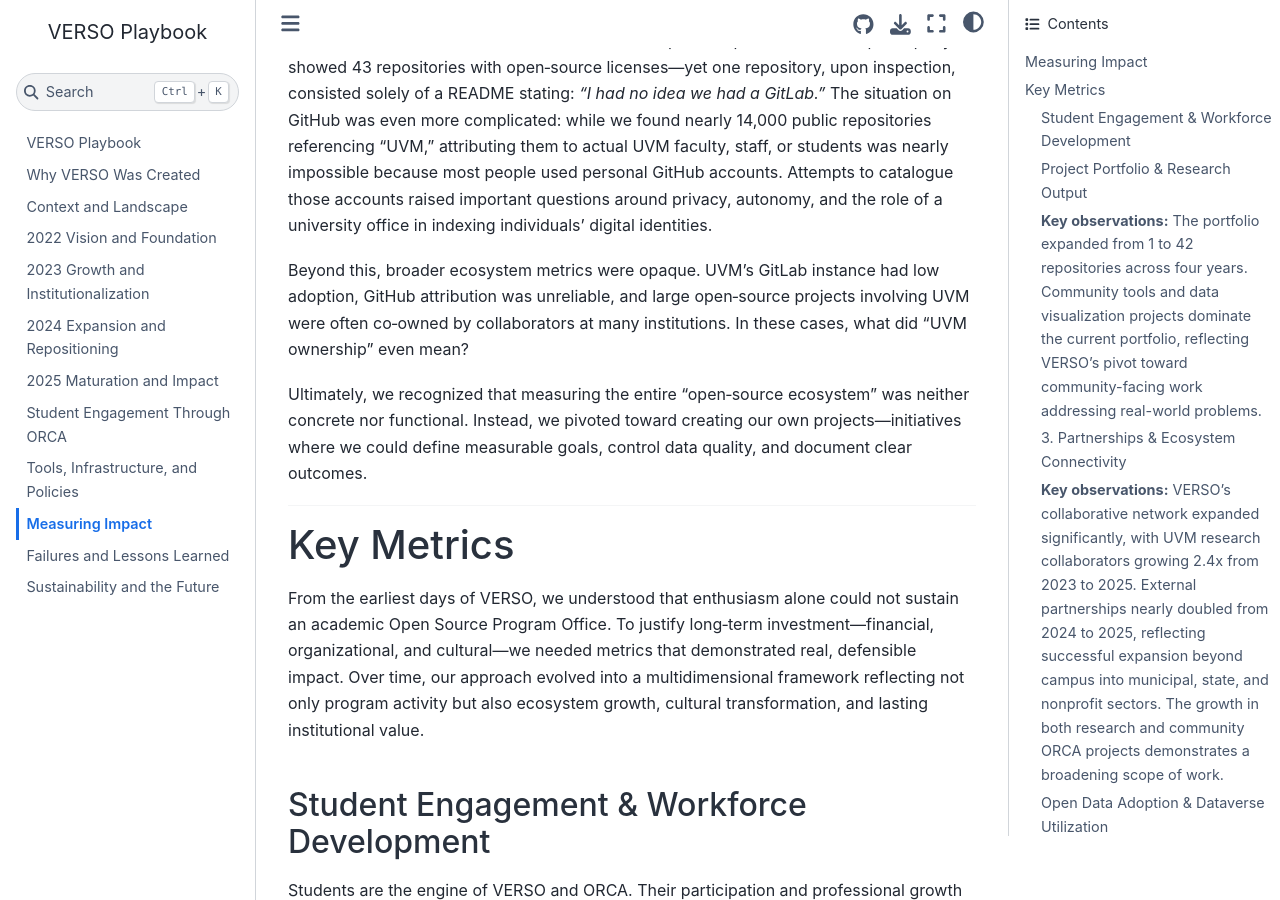
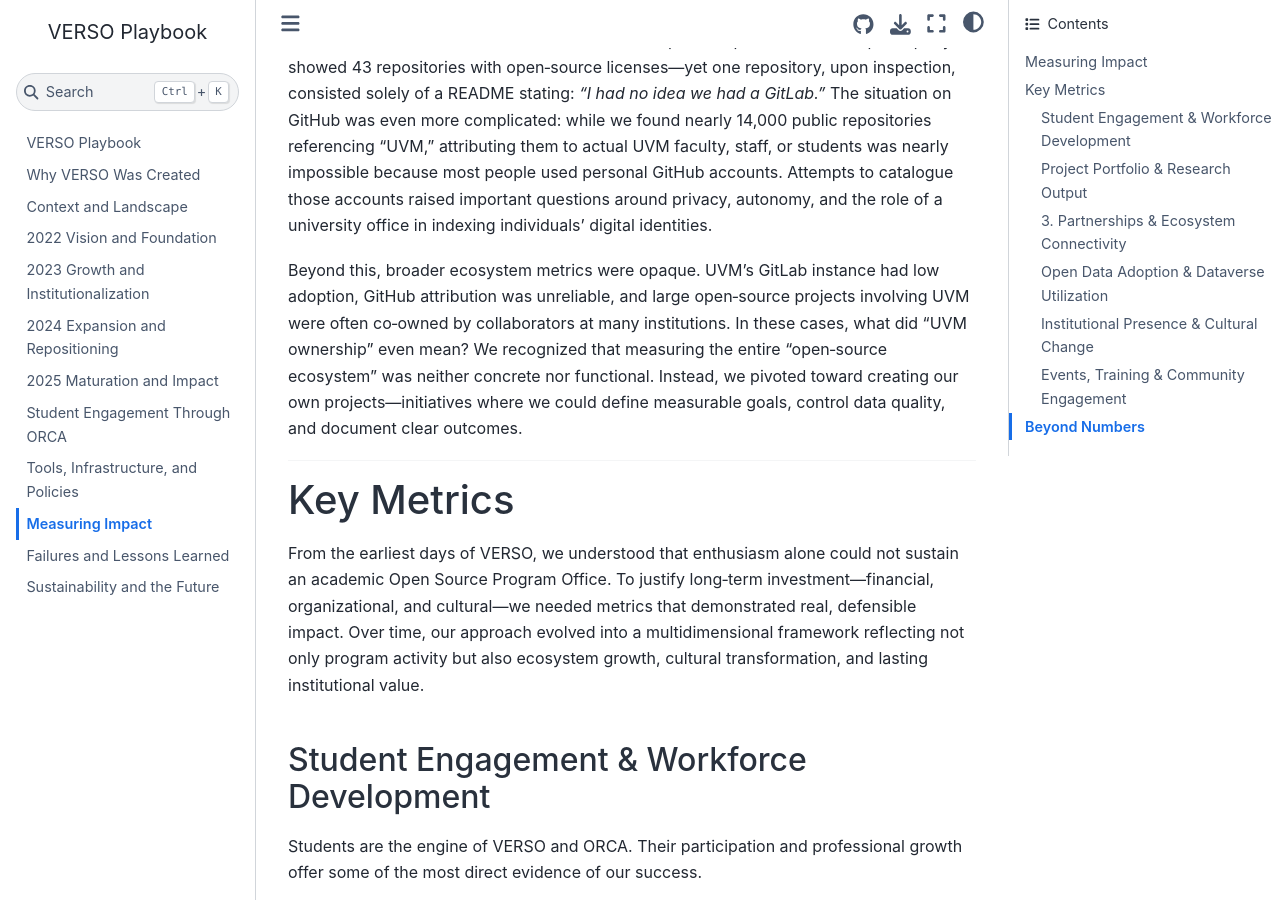
Before and after one commit to VERSO-UVM/VERSO-Playbook, a Jupyter Book: the page built from book/measuring_impact.md, in a window 1280 px wide and 900 px high, scrolled down 408 px. Built offline with Jupyter Book 1.0.4 settings and Sphinx 7.4.7 and the Sphinx Book theme 1.1.4, drawn with Linux system fonts in a browser that asks for light colours; some of the changed text lies outside the part shown.

Commit message:
clean up metrics

```diff
--- a/book/measuring_impact.md
+++ b/book/measuring_impact.md
@@ -7,9 +7,7 @@
 
 One of the earliest examples of this difficulty came from trying to gather statistics from the UVM‑hosted GitLab instance about the number of public repositories. A first‑pass query showed 43 repositories with open‑source licenses—yet one repository, upon inspection, consisted solely of a README stating: *“I had no idea we had a GitLab.”* The situation on GitHub was even more complicated: while we found nearly 14,000 public repositories referencing “UVM,” attributing them to actual UVM faculty, staff, or students was nearly impossible because most people used personal GitHub accounts. Attempts to catalogue those accounts raised important questions around privacy, autonomy, and the role of a university office in indexing individuals’ digital identities.
 
-Beyond this, broader ecosystem metrics were opaque. UVM’s GitLab instance had low adoption, GitHub attribution was unreliable, and large open‑source projects involving UVM were often co‑owned by collaborators at many institutions. In these cases, what did “UVM ownership” even mean?
-
-Ultimately, we recognized that measuring the entire “open‑source ecosystem” was neither concrete nor functional. Instead, we pivoted toward creating our own projects—initiatives where we could define measurable goals, control data quality, and document clear outcomes.
+Beyond this, broader ecosystem metrics were opaque. UVM’s GitLab instance had low adoption, GitHub attribution was unreliable, and large open‑source projects involving UVM were often co‑owned by collaborators at many institutions. In these cases, what did “UVM ownership” even mean? We recognized that measuring the entire “open‑source ecosystem” was neither concrete nor functional. Instead, we pivoted toward creating our own projects—initiatives where we could define measurable goals, control data quality, and document clear outcomes.
 
 ---
 
@@ -48,8 +46,6 @@
 | **Total Hours Contributed** | 338 | 4,414 | 3,166 |
 | **Average Hours per Student** | 68 | 177 | 106 |
 | **Retention Rate** | 60% (3/5) | 72% (18/25) | 73% (22/30) |
-
-**Key observations:** Student participation grew 6x from 2023 to 2025. While total hours peaked in 2024, the program maintained strong retention rates (exceeding 70% target by 2024). The average hours per student reflects a shift toward more focused, intensive projects by 2025.
 
 ---
 
@@ -93,7 +89,6 @@
 | Class Exercises | 3 | 7% |
 | **Total** | **34** | **100%** |
 
-**Key observations:** The portfolio expanded from 1 to 42 repositories across four years. Community tools and data visualization projects dominate the current portfolio, reflecting VERSO's pivot toward community-facing work addressing real-world problems.
 ---
 
 ## 3. Partnerships & Ecosystem Connectivity
@@ -107,20 +102,18 @@
     -   2024 - 45 (2 research ORCA project)
     -   2025 - 60 (4 research ORCA projects)
 - **External partners** - Collaboration with nonprofits, state agencies, local governments, and other universities either from project exploration to building software. This is approximate, this is not stored in an easy to find system, especially year to year as once a partnership is created it may be in a semi-active state.
-    -   2023 - Unknown
     -   2024 - 14 (3 Community ORCA project)
-    -   2025 - 25 (4 Community ORCA project)
+    -   2025 - 25 (10 Community ORCA project)
 
 These metrics reflect how well VERSO strengthens UVM’s connections to regional, national, and international open‑source communities.
 ### Partnership & Ecosystem Growth
 
 | Year | UVM Research Collaborators | External Partners | ORCA Research Projects | ORCA Community Projects |
 |------|---------------------------|-------------------|------------------------|-------------------------|
-| 2023 | 25 | Unknown | 1 | Unknown |
+| 2023 | 25 | 0 | 1 | 0 |
 | 2024 | 45 | 14 | 2 | 3 |
-| 2025 | 60 | 25 | 4 | 4 |
+| 2025 | 60 | 25 | 4 | 10 |
 
-**Key observations:** VERSO's collaborative network expanded significantly, with UVM research collaborators growing 2.4x from 2023 to 2025. External partnerships nearly doubled from 2024 to 2025, reflecting successful expansion beyond campus into municipal, state, and nonprofit sectors. The growth in both research and community ORCA projects demonstrates a broadening scope of work.
 ---
 
 ## Open Data Adoption & Dataverse Utilization
@@ -197,8 +190,6 @@
 | 2024 | 20 | ~120 |
 | 2025 | 11 | ~240 |
 
-**Key observations:** Event participation peaked in 2024 with 20 events hosted and facilitated. Despite fewer events in 2025, attendance doubled to ~240 participants, indicating higher-impact, more targeted community engagement. The 5.5x growth in events from 2022 to 2024 demonstrates VERSO's evolution into a recognized convener of open-source conversations.
-
 ---
 
 # Beyond Numbers
```
Also changed, not shown: book/intro.md (+5 -3 lines).
